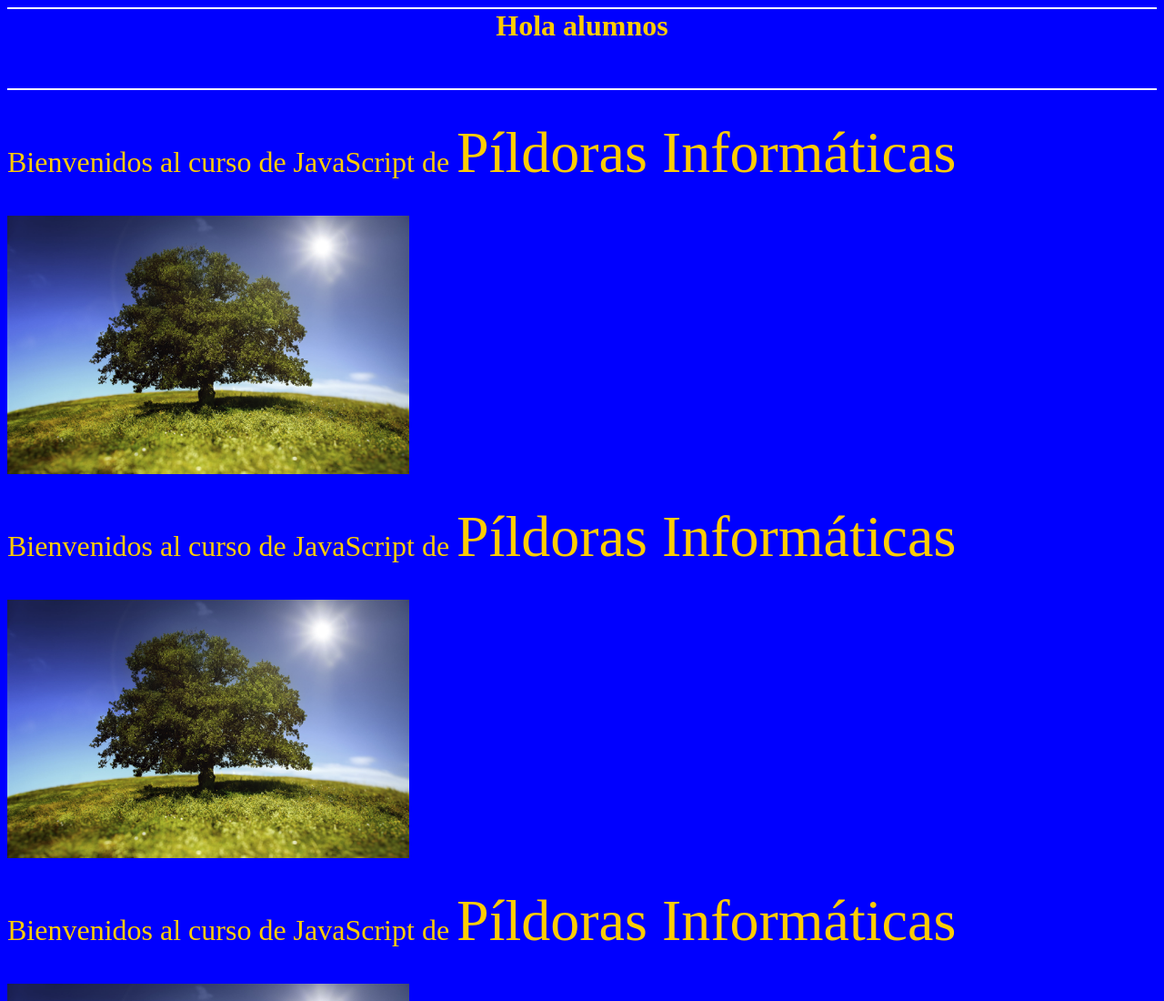
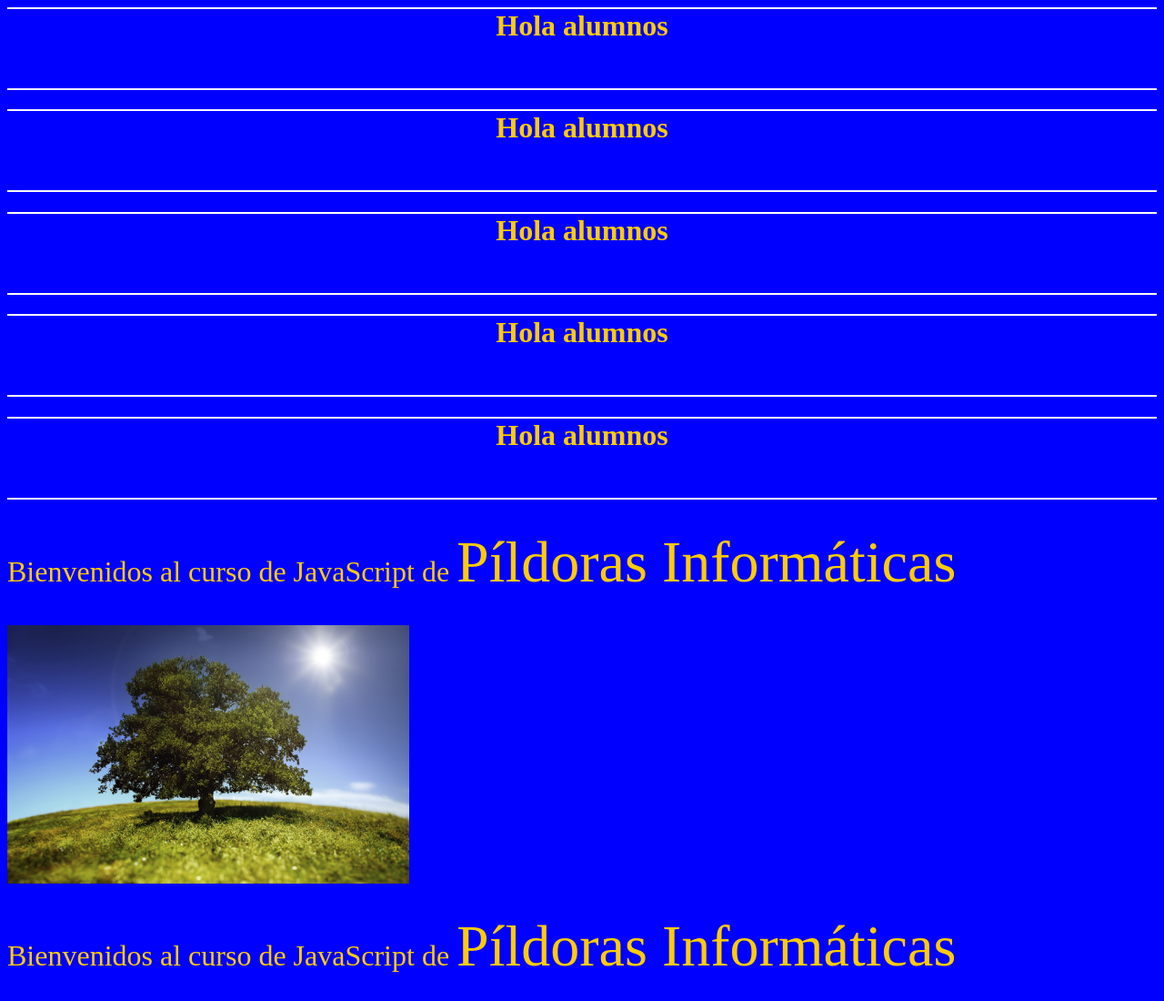
Before and after one commit to feniz18/cursos, a plain HTML site: page ejercicio2/ejemplo1.html in a window 1280 px wide. Shown: the top 1100 px of the page at 91% size. Drawn offline with Linux system fonts and the light colour scheme.

Commit message:
Se agregan mas etiquetas H1

```diff
--- a/ejercicio2/ejemplo1.html
+++ b/ejercicio2/ejemplo1.html
@@ -10,6 +10,18 @@
 </head>
 
 <body>
+
+<h1>Hola alumnos</h1>
+
+
+<h1>Hola alumnos</h1>
+
+
+<h1>Hola alumnos</h1>
+
+
+<h1>Hola alumnos</h1>
+
 
 <h1>Hola alumnos</h1>
 
```
